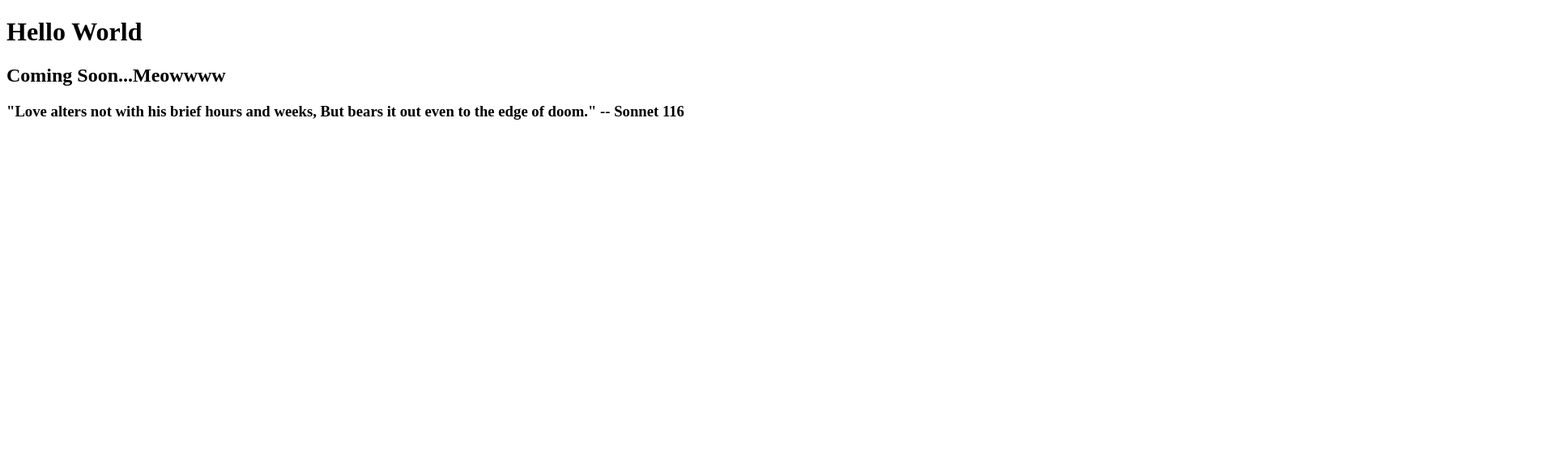
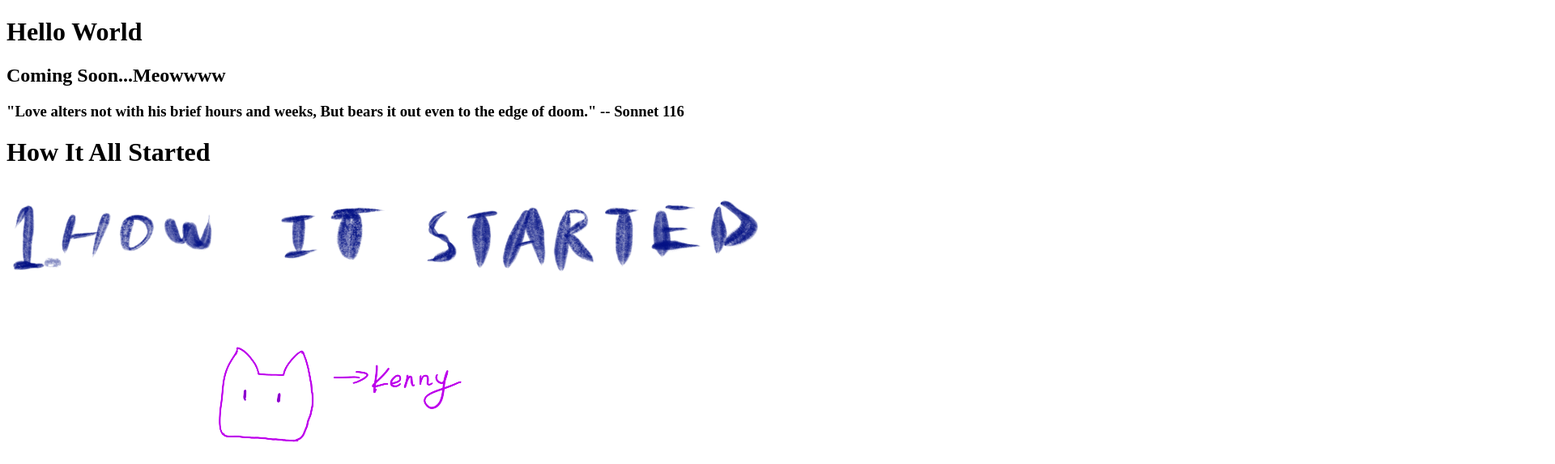
Before and after one commit to kenny-pan/wynnke-site, a plain HTML site: page index.html in a window 1280 px wide. Shown: the top 574 px of the page at 81% size, 1920 px wide, since content can reach past the window. Drawn offline with Linux system fonts and the light colour scheme.

Commit message:
Update index.html

```diff
--- a/index.html
+++ b/index.html
@@ -10,5 +10,7 @@
     <h2>Coming Soon...Meowwww</h2>
     <h3>"Love alters not with his brief hours and weeks,
 But bears it out even to the edge of doom." -- Sonnet 116</h3>
+    <h1>How It All Started</h1>
+    <img src="images/Cartoon1.png" alt="Cartoon1 - How It All Started">
   </body>
 </html>
```
